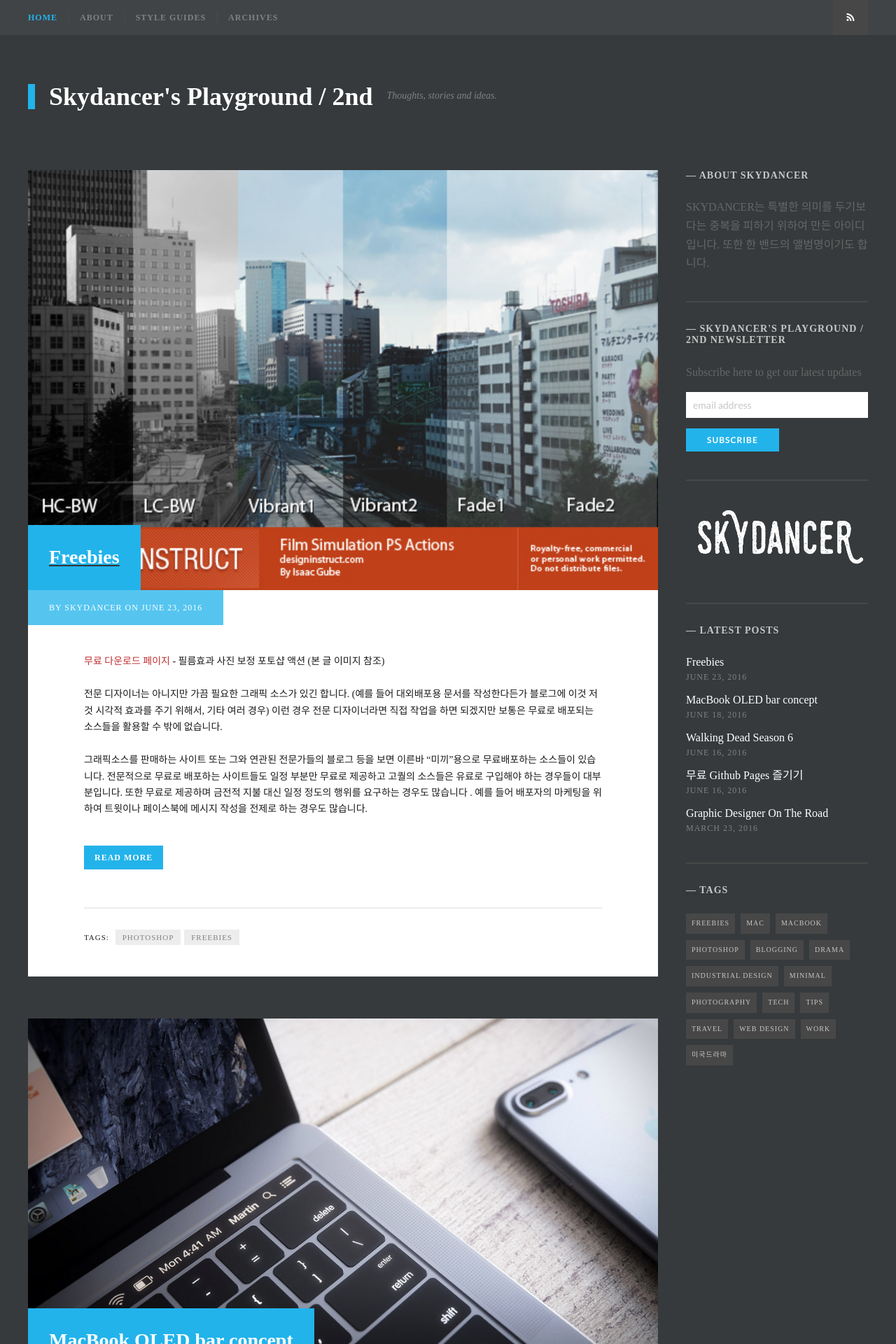
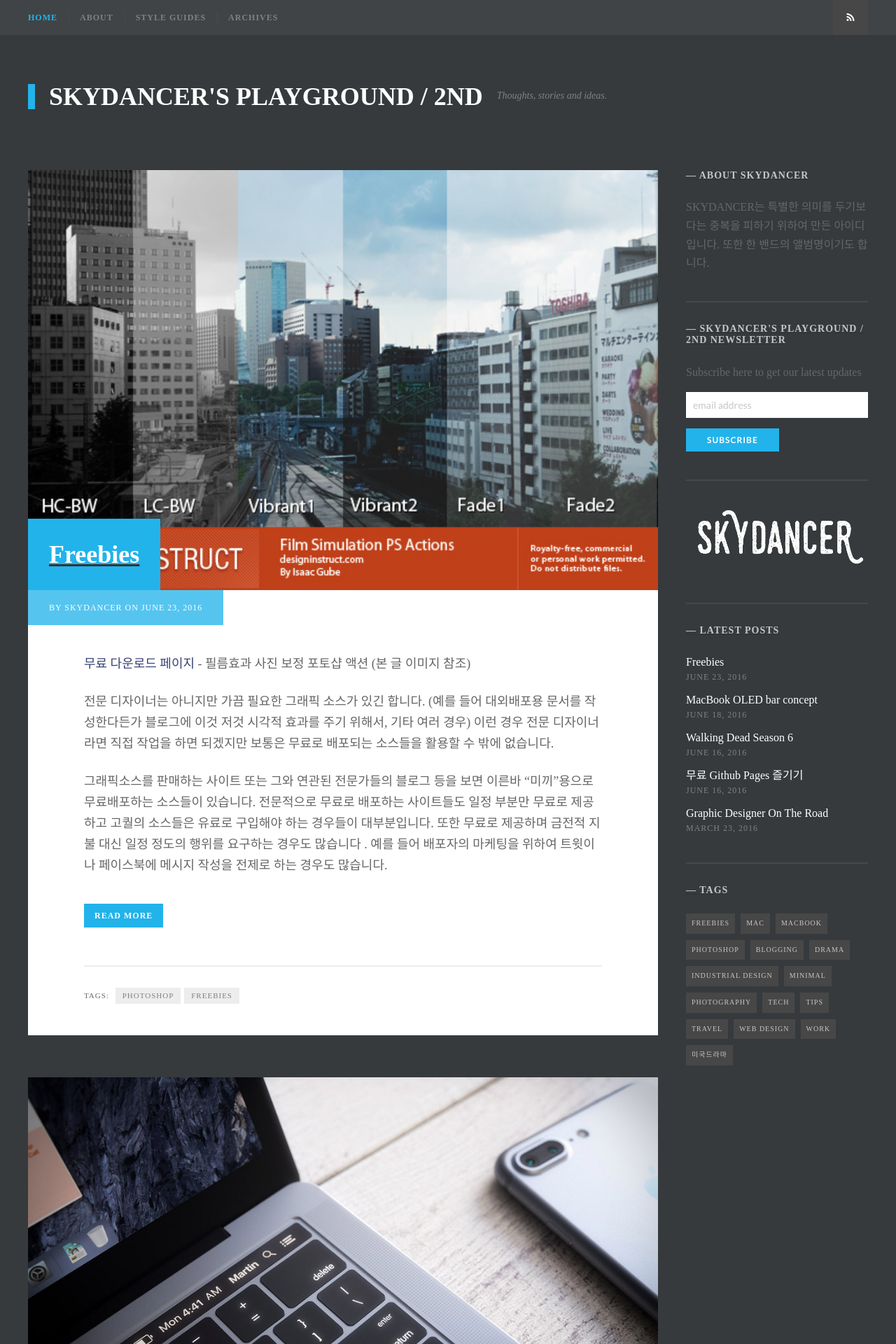
Before and after one commit to morgul71/morgul71.github.io, a Jekyll site: the page built from index.html, in a window 1280 px wide. Shown: the top 1920 px of the page at 70% size. Built offline with Jekyll 4.4.1, drawn with Linux system fonts in a browser that asks for light colours; some web fonts are replaced; the list of posts is cut into pages by our own code.

Commit message:
Add files via upload

```diff
--- a/css/main.scss
+++ b/css/main.scss
@@ -9,9 +9,6 @@
     "reset",
     "general"
 ;
-/*@import url("http://fonts.googleapis.com/earlyaccess/notosanskr.css");*/
-@import url(//spoqa.github.io/spoqa-han-sans/css/SpoqaHanSans-kr.css);
-@import url(//spoqa.github.io/spoqa-han-sans/css/SpoqaHanSans-jp.css);
 
 /**
  * Table of Contents
@@ -138,7 +135,7 @@
     line-height: 1;
     margin-bottom: 12px;
     margin-right: 20px;
-    text-transform: none;
+    text-transform: uppercase;
 }
 
 .site-title a {
@@ -208,39 +205,9 @@
 
 .post {
     background-color: $white;
-    font-family: 'Spoqa Han Sans', 'Spoqa Han Sans JP', 'Sans-serif';
-    /*font-family: "Apple SD Gothic Neo", 'Noto Sans', Helvetica, Arial, sans-serif;*/
-    /*font-family: "applesdgothicneo-ultralight","Apple SD Gothic Neo", 'Noto Sans', Helvetica, Arial, sans-serif; */
-    /*font-weight: 400;*/
-    /*font-family:applesdgothicneo-ultralight; font-weight:100*/
-    color: #1A1A1A;
-    font-size: 14px;
     margin-bottom: 60px;
     padding-bottom: 40px;
 }
-
-/*.post {
-    background-color: $white;
-    font-family: Tahoma,"굴림",Gulim,AppleSDGothicNeo,AppleGothic, sans-serif;
-    color: #222;
-    font-size: 12px;
-    margin-bottom: 60px;
-    padding-bottom: 40px;
-}*/
-
-.post a {
-    /*color: $picton-blue;*/
-    color: #BE2E2F;
-    /*background-color: #F2F8FF;*/
-    text-decoration: none;
-    -webkit-transition: color 0.3s;
-    -moz-transition:    color 0.3s;
-    transition:         color 0.3s;
-    &:hover {
-        color: #000;
-    }
-}
-
 
 .post.featured {
     position: relative;
@@ -249,7 +216,7 @@
 .post .featured-post {
     background-color: lighten( $picton-blue, 11% );
     color: $white;
-    font-size: 13px;
+    font-size: 14px;
     height: 30px;
     left: 0;
     line-height: 2.14286;
@@ -277,7 +244,7 @@
     clear: both;
     color: $white;
     float: left;
-    font-size: 28px;
+    font-size: 36px;
     margin: 60px 0 0;
     max-width: 75%;
     padding: 30px;
@@ -403,7 +370,7 @@
 }
 
 .author-info {
-    font-size: 13px;
+    font-size: 16px;
     line-height: 1.5;
     min-height: 85px;
 }
```
